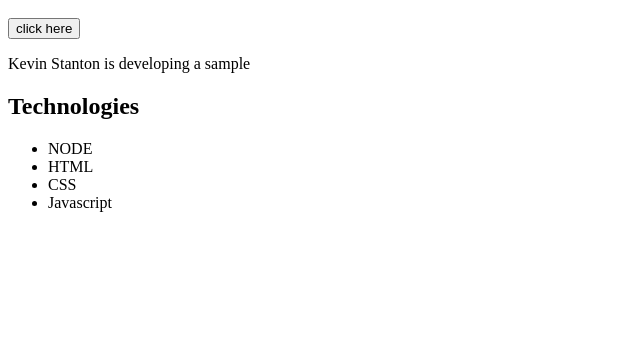
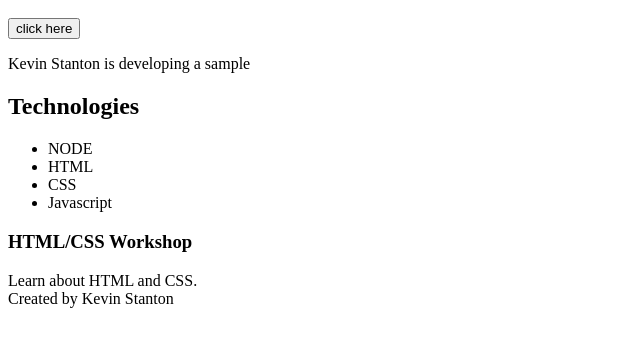
Before and after one commit to KMStanton/kmstanton.github.io, a plain HTML site: page index.html in a window 1280 px wide. Shown: the part 48-394 px from the top of the page, without its empty margins (0-640 px from the left). Drawn offline with Linux system fonts and the light colour scheme.

Commit message:
Update index.html

```diff
--- a/index.html
+++ b/index.html
@@ -4,7 +4,12 @@
 
 </head>
 <body>
+
+  <header>
   <h1>Kevin Stanton, CSM</h1>
+  </header>
+
+  <main>
   <button>click here</button>
   <p>Kevin Stanton is developing a sample</p>
   <h2>Technologies</h2>
@@ -14,5 +19,18 @@
     <li>CSS</li>
     <li>Javascript</li>
   </ul>
+    <article>
+      <h3>HTML/CSS Workshop</h3>
+      <section>
+        Learn about HTML and CSS.
+      </section>
+    </article>
+
+  </main>
+
+  <footer>
+  Created by Kevin Stanton
+  </footer>
+
 </body>
 </html>
```
